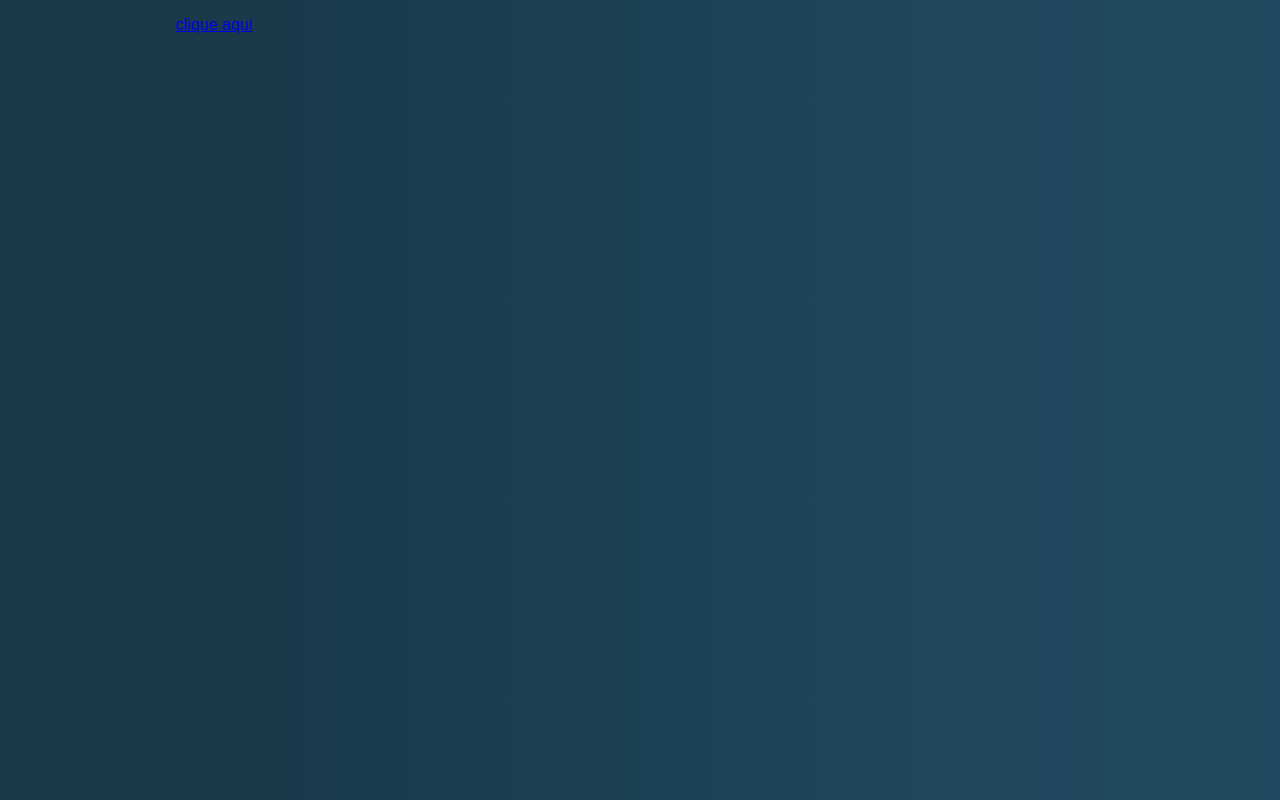
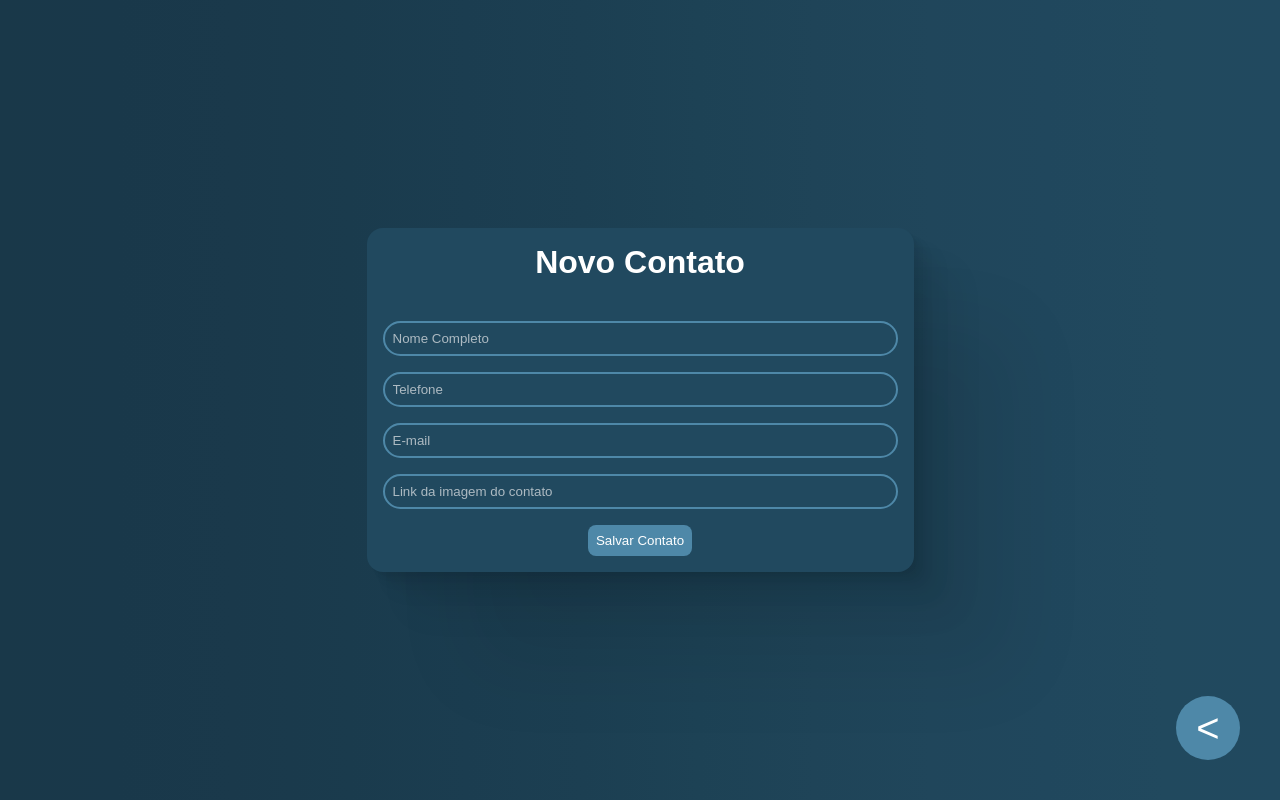
Before and after one commit to Guilu27/lista_contato_react, a React (Create React App) app: page /novocontato in a window 1280 px wide. Built offline with nearby package versions, Linux system fonts and the light colour scheme.

Commit message:
estilizacao da pagina de formulario feita

```diff
--- a/src/components/BarraPesquisa/index.tsx
+++ /dev/null
@@ -1,7 +0,0 @@
-import { BarraDePesquisa } from './styles'
-
-const BarraPesquisa = () => (
-  <BarraDePesquisa type="text" placeholder="Pesquisar pelo nome" />
-)
-
-export default BarraPesquisa
--- a/src/components/BarraPesquisa/styles.ts
+++ /dev/null
@@ -1,22 +0,0 @@
-import styled from 'styled-components'
-import variaveis from '../../styles/variaveis'
-
-export const BarraDePesquisa = styled.input`
-  width: 100%;
-  padding: 8px;
-  margin: 0 auto;
-  margin-top: 40px;
-  margin-bottom: 40px;
-  border-radius: 16px;
-  border: none;
-  background: transparent;
-
-  border-radius: 50px;
-  box-shadow: 0px 0px 5.4px rgba(0, 0, 0, 0.017),
-    0px 0px 11.9px rgba(0, 0, 0, 0.025), 0px 0px 20.6px rgba(0, 0, 0, 0.033),
-    0px 0px 34px rgba(0, 0, 0, 0.047), 0px 0px 58px rgba(0, 0, 0, 0.079),
-    0px 0px 115px rgba(0, 0, 0, 0.2);
-  &::placeholder {
-    color: ${variaveis.cinza};
-  }
-`
--- /dev/null
+++ b/src/containers/Formulario/index.tsx
@@ -0,0 +1,17 @@
+import { Botao, TituloPagina } from '../../styles'
+import { CampoForm, Form, FormContainer } from './styles'
+
+const Formulario = () => (
+  <FormContainer>
+    <Form>
+      <TituloPagina as="h2">Novo Contato</TituloPagina>
+      <CampoForm type="text" placeholder="Nome Completo" required />
+      <CampoForm type="tel" placeholder="Telefone" required />
+      <CampoForm type="email" placeholder="E-mail" required />
+      <CampoForm type="text" placeholder="Link da imagem do contato" />
+      <Botao type="submit">Salvar Contato</Botao>
+    </Form>
+  </FormContainer>
+)
+
+export default Formulario
--- /dev/null
+++ b/src/containers/Formulario/styles.ts
@@ -0,0 +1,32 @@
+import styled from 'styled-components'
+import { Campo } from '../../styles'
+import variaveis from '../../styles/variaveis'
+
+export const FormContainer = styled.div`
+  display: flex;
+  justify-content: center;
+  align-items: center;
+
+  height: calc(100vh - 32px);
+`
+
+export const Form = styled.form`
+  max-width: 547px;
+  width: 100%;
+  text-align: center;
+  background-color: ${variaveis.azul2};
+  padding: 16px;
+  border-radius: 16px;
+
+  box-shadow: 2.8px 2.8px 2.2px rgba(0, 0, 0, 0.02),
+    6.7px 6.7px 5.3px rgba(0, 0, 0, 0.028),
+    12.5px 12.5px 10px rgba(0, 0, 0, 0.035),
+    22.3px 22.3px 17.9px rgba(0, 0, 0, 0.042),
+    41.8px 41.8px 33.4px rgba(0, 0, 0, 0.05),
+    100px 100px 80px rgba(0, 0, 0, 0.07);
+`
+
+export const CampoForm = styled(Campo)`
+  margin-bottom: 16px;
+  margin-top: 0;
+`
--- a/src/containers/ListaContatos/index.tsx
+++ b/src/containers/ListaContatos/index.tsx
@@ -1,22 +1,22 @@
 import CardContato from '../../components/CardContato'
 import { Botao } from '../../styles'
-import { HeaderLista, Lista } from './styles'
+import { Header, Itens } from './styles'
 
 const ListaContato = () => (
-  <>
-    <HeaderLista>
+  <div>
+    <Header>
       <h2>3 contatos</h2>
       <Botao>Favoritos</Botao>
-    </HeaderLista>
+    </Header>
 
-    <Lista>
+    <Itens>
       <CardContato email="x5y9zA@exam1414ple.com" />
 
       <CardContato email="e9mailaddre1s@exampl4545454ef4asd5f4asd5f4asd5f45e.com" />
       <CardContato email="user12345678@example.com" />
       <CardContato email="user12345678@example.com" />
-    </Lista>
-  </>
+    </Itens>
+  </div>
 )
 
 export default ListaContato
--- a/src/containers/ListaContatos/styles.ts
+++ b/src/containers/ListaContatos/styles.ts
@@ -1,12 +1,12 @@
 import styled from 'styled-components'
 
-export const HeaderLista = styled.div`
+export const Header = styled.div`
   display: flex;
   justify-content: space-between;
   align-items: center;
 `
 
-export const Lista = styled.div`
+export const Itens = styled.div`
   display: grid;
   grid-template-columns: repeat(1, 1fr);
   gap: 16px;
--- a/src/pages/Home/index.tsx
+++ b/src/pages/Home/index.tsx
@@ -1,13 +1,12 @@
-import BarraPesquisa from '../../components/BarraPesquisa'
-import BotaoAdicionar from '../../components/BotaoAdicionar'
 import ListaContato from '../../containers/ListaContatos'
+import { BotaoFixo, Campo, TituloPagina } from '../../styles'
 
 const Home = () => (
   <>
-    <h1>Lista de Contatos</h1>
-    <BarraPesquisa />
+    <TituloPagina>Lista de Contatos</TituloPagina>
+    <Campo type="text" placeholder="Pesquisar pelo nome" />
     <ListaContato />
-    <BotaoAdicionar />
+    <BotaoFixo to="/novocontato">+</BotaoFixo>
   </>
 )
 
--- a/src/pages/NovoContato/index.tsx
+++ b/src/pages/NovoContato/index.tsx
@@ -1,8 +1,10 @@
-import { Link } from 'react-router-dom'
+import Formulario from '../../containers/Formulario'
+import { BotaoFixo } from '../../styles'
 
 const NovoContato = () => (
   <>
-    <Link to="/">clique aqui</Link>
+    <Formulario />
+    <BotaoFixo to="/">&lt;</BotaoFixo>
   </>
 )
 
--- a/src/styles/index.ts
+++ b/src/styles/index.ts
@@ -1,5 +1,6 @@
 import styled, { createGlobalStyle } from 'styled-components'
 import variaveis from './variaveis'
+import { Link } from 'react-router-dom'
 
 const EstiloGlobal = createGlobalStyle`
   *{
@@ -13,6 +14,7 @@ const EstiloGlobal = createGlobalStyle`
   body{
     background: linear-gradient(90deg, #193849, #19384a, #1a394b, #1a3b4d, #1b3d50, #1c3f52, #1d4255, #1f4458, #20465b, #20475d, #21495e, #21495f);
     color: ${variaveis.branco};
+    height: 100vh;
   }
 `
 export const Container = styled.div`
@@ -21,6 +23,13 @@ export const Container = styled.div`
   margin: 0 auto;
   padding: 16px;
 `
+
+export const TituloPagina = styled.h1`
+  font-size: 32px;
+  font-weight: bold;
+  margin-bottom: 40px;
+`
+
 export const Botao = styled.button`
   padding: 8px;
   border-radius: 8px;
@@ -30,4 +39,44 @@ export const Botao = styled.button`
   cursor: pointer;
 `
 
+export const Campo = styled.input`
+  width: 100%;
+  padding: 8px;
+  margin: 0 auto;
+  margin-bottom: 40px;
+  border-radius: 16px;
+  border: none;
+  background: transparent;
+  color: ${variaveis.branco};
+  border: 2px solid ${variaveis.azul3};
+
+  border-radius: 50px;
+
+  &::placeholder {
+    color: ${variaveis.cinza};
+  }
+
+  &:focus {
+    outline: none;
+    border: 2px solid ${variaveis.azul3};
+    box-shadow: 0 0 5px ${variaveis.branco};
+  }
+`
+
+export const BotaoFixo = styled(Link)`
+  height: 64px;
+  width: 64px;
+  background-color: ${variaveis.azul3};
+  color: ${variaveis.branco};
+  position: fixed;
+  bottom: 40px;
+  right: 40px;
+  border-radius: 50%;
+  display: flex;
+  justify-content: center;
+  align-items: center;
+  font-size: 40px;
+  text-decoration: none;
+`
+
 export default EstiloGlobal
```
